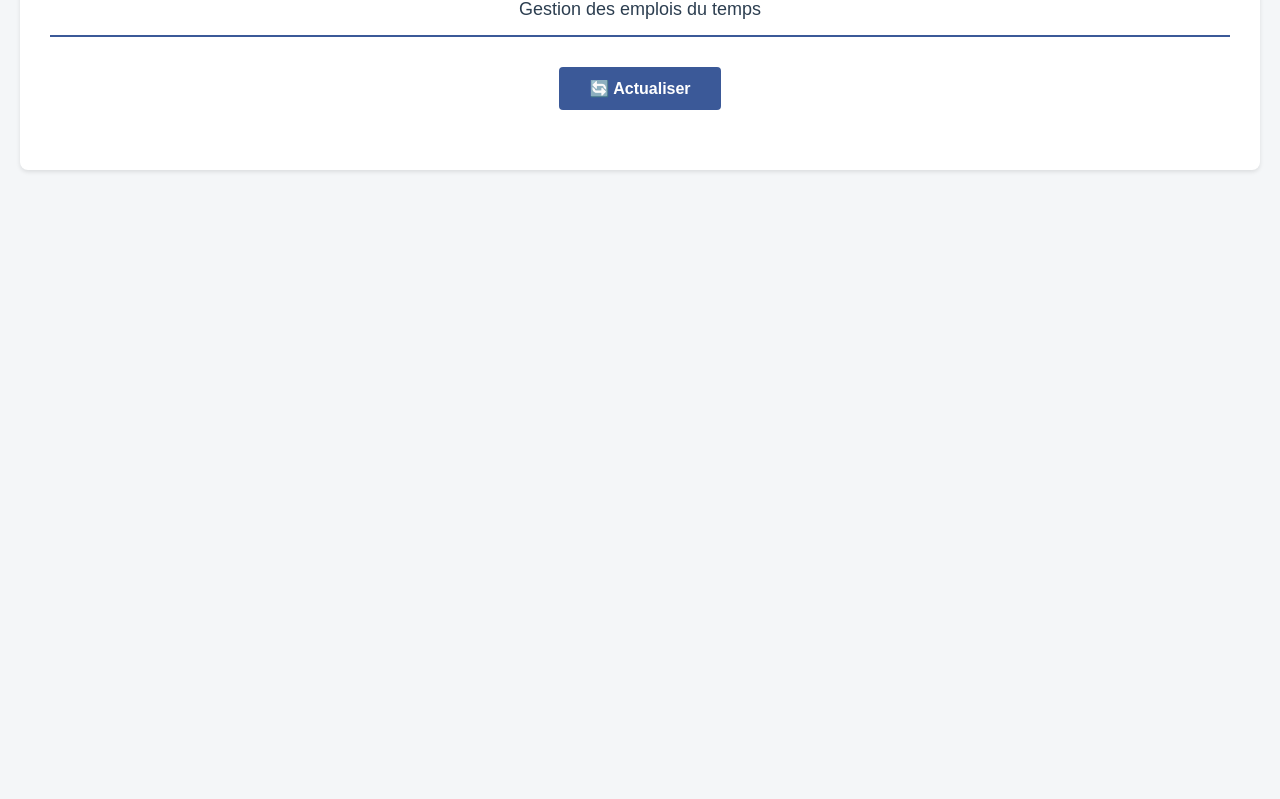
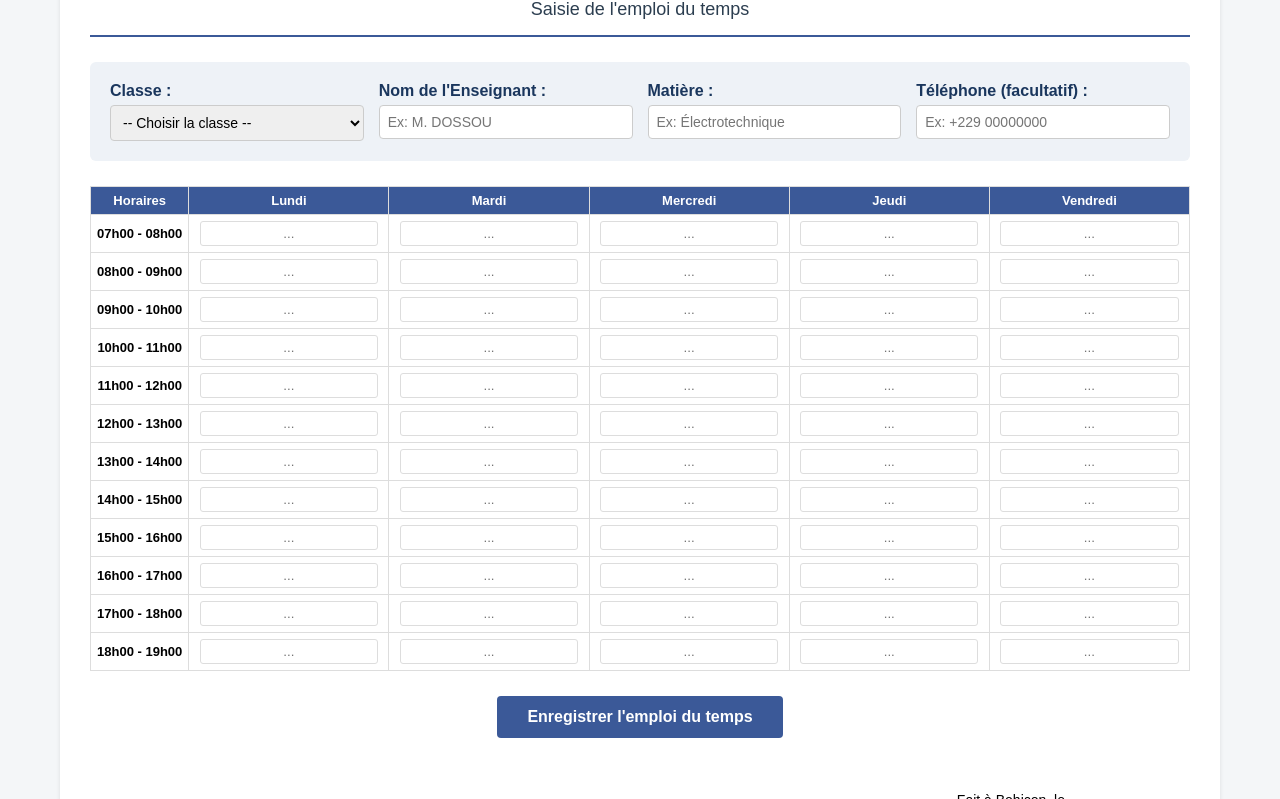
Before and after one commit to TuttoConMaria/emploi-du-temps, a website: page index.html in a window 1280 px wide. Shown: the part 84-883 px from the top of the page. Before the commit the page ends 800 px from the top, so only its background shows below. Drawn offline with Linux system fonts and the light colour scheme; no server answers.

Commit message:
Refactor index.html for schedule management
Updated the HTML structure and styles for the schedule management page, including form sections and table layout.

```diff
--- a/index.html
+++ b/index.html
@@ -3,35 +3,31 @@
 <head>
     <meta charset="UTF-8">
     <meta name="viewport" content="width=device-width, initial-scale=1.0">
-    <title>Gestion Emploi du Temps - CPET CATHOLIQUE SAINT JOSEPH BOHICON</title>
+    <title>Saisie Emploi du Temps - CPET CATHOLIQUE SAINT JOSEPH BOHICON</title>
     <style>
         body { font-family: Arial, sans-serif; background-color: #f4f6f8; margin: 20px; }
-        .container { max-width: 1200px; margin: 0 auto; background: white; padding: 30px; border-radius: 8px; box-shadow: 0 2px 4px rgba(0,0,0,0.1); }
+        .container { max-width: 1100px; margin: 0 auto; background: white; padding: 30px; border-radius: 8px; box-shadow: 0 2px 4px rgba(0,0,0,0.1); }
         .header { text-align: center; border-bottom: 2px solid #3b5998; padding-bottom: 15px; margin-bottom: 25px; }
         .header h1 { margin: 0; color: #1a365d; font-size: 24px; text-transform: uppercase; }
         .header h2 { margin: 5px 0 0 0; color: #2c3e50; font-size: 18px; font-weight: normal; }
 
-        .actions { text-align: center; margin-bottom: 25px; }
-        .btn-submit { background-color: #3b5998; color: white; padding: 12px 30px; font-size: 16px; font-weight: bold; border: none; border-radius: 4px; cursor: pointer; margin: 5px; }
+        .form-section { background: #eef2f7; padding: 20px; border-radius: 6px; margin-bottom: 25px; }
+        .form-grid { display: grid; grid-template-columns: repeat(auto-fit, minmax(200px, 1fr)); gap: 15px; }
+        .form-group { display: flex; flex-direction: column; }
+        .form-group label { font-weight: bold; margin-bottom: 5px; color: #1a365d; }
+        .form-group input, .form-group select { padding: 8px; border: 1px solid #ccc; border-radius: 4px; font-size: 14px; }
+
+        table { width: 100%; border-collapse: collapse; margin-top: 10px; }
+        th, td { border: 1px solid #ddd; text-align: center; padding: 6px; font-size: 13px; }
+        th { background-color: #3b5998; color: white; }
+        td input { width: 90%; padding: 4px; border: 1px solid #ddd; border-radius: 3px; text-align: center; }
+
+        .actions { text-align: center; margin-top: 25px; }
+        .btn-submit { background-color: #3b5998; color: white; padding: 12px 30px; font-size: 16px; font-weight: bold; border: none; border-radius: 4px; cursor: pointer; }
         .btn-submit:hover { background-color: #2c3e50; }
-        .btn-delete { background-color: #dc3545; }
-        .btn-delete:hover { background-color: #c82333; }
-        .btn-save { background-color: #28a745; }
-        .btn-save:hover { background-color: #218838; }
 
-        .schedule-list { margin-top: 20px; }
-        .schedule-item { background: #f9f9f9; padding: 20px; margin-bottom: 25px; border-radius: 6px; border-left: 4px solid #3b5998; }
-        .schedule-item h3 { margin: 0 0 15px 0; color: #1a365d; font-size: 18px; }
-        .schedule-item p { margin: 5px 0; font-size: 14px; }
-        .schedule-info { background: white; padding: 10px; margin-bottom: 15px; border-radius: 4px; }
-
-        table { width: 100%; border-collapse: collapse; margin: 15px 0; }
-        th, td { border: 1px solid #ddd; text-align: center; padding: 8px; font-size: 13px; }
-        th { background-color: #3b5998; color: white; }
-        td input { width: 95%; padding: 6px; border: 1px solid #ddd; border-radius: 3px; text-align: center; font-size: 12px; }
-
-        .schedule-actions { display: flex; gap: 10px; margin-top: 15px; }
-        .schedule-actions button { padding: 10px 20px; font-size: 14px; flex: 1; }
+        .signature-section { margin-top: 40px; float: right; text-align: center; min-width: 250px; }
+        .clear-float { clear: both; }
     </style>
 </head>
 <body>
@@ -39,14 +35,66 @@
 <div class="container">
     <div class="header">
         <h1>CPET CATHOLIQUE SAINT JOSEPH BOHICON</h1>
-        <h2>Gestion des emplois du temps</h2>
+        <h2>Saisie de l'emploi du temps</h2>
     </div>
 
-    <div class="actions">
-        <button class="btn-submit" onclick="loadSchedules()">🔄 Actualiser</button>
-    </div>
+    <form id="scheduleForm" onsubmit="saveSchedule(event)">
+        <div class="form-section">
+            <div class="form-grid">
+                <div class="form-group">
+                    <label for="className">Classe :</label>
+                    <select id="className" required>
+                        <option value="">-- Choisir la classe --</option>
+                        <option value="SECONDE F3">SECONDE F3</option>
+                        <option value="SECONDE F4">SECONDE F4</option>
+                        <option value="SECONDE MA">SECONDE MA</option>
+                        <option value="PREMIERE F3">PREMIERE F3</option>
+                        <option value="PREMIERE F4">PREMIERE F4</option>
+                        <option value="TERMINALE F3">TERMINALE F3</option>
+                        <option value="TERMINALE F4">TERMINALE F4</option>
+                    </select>
+                </div>
+                <div class="form-group">
+                    <label for="teacherName">Nom de l'Enseignant :</label>
+                    <input type="text" id="teacherName" placeholder="Ex: M. DOSSOU" required>
+                </div>
+                <div class="form-group">
+                    <label for="subject">Matière :</label>
+                    <input type="text" id="subject" placeholder="Ex: Électrotechnique" required>
+                </div>
+                <div class="form-group">
+                    <label for="phone">Téléphone (facultatif) :</label>
+                    <input type="text" id="phone" placeholder="Ex: +229 00000000">
+                </div>
+            </div>
+        </div>
 
-    <div class="schedule-list" id="scheduleList"></div>
+        <table>
+            <thead>
+                <tr>
+                    <th>Horaires</th>
+                    <th>Lundi</th>
+                    <th>Mardi</th>
+                    <th>Mercredi</th>
+                    <th>Jeudi</th>
+                    <th>Vendredi</th>
+                </tr>
+            </thead>
+            <tbody id="tableBody"></tbody>
+        </table>
+
+        <div class="actions">
+            <button type="submit" class="btn-submit">Enregistrer l'emploi du temps</button>
+        </div>
+
+        <!-- Signature officielle -->
+        <div class="signature-section">
+            <p style="font-size: 14px; margin-bottom: 5px;">Fait à Bohicon, le .........................</p>
+            <p style="font-weight: bold; font-size: 14px; color: #1a365d; margin-bottom: 50px;">Le Directeur Administratif et Financier,</p>
+            <p style="font-weight: bold; font-size: 15px; text-decoration: underline; color: #1a365d;">Père Edouard TONOU</p>
+        </div>
+        <div class="clear-float"></div>
+    </form>
 </div>
 
 <script>
@@ -58,120 +106,60 @@
         '16h00 - 17h00', '17h00 - 18h00', '18h00 - 19h00'
     ];
     const days = ['lundi', 'mardi', 'mercredi', 'jeudi', 'vendredi'];
+    const tbody = document.getElementById('tableBody');
 
-    // Charger et afficher tous les emplois
-    async function loadSchedules() {
-        try {
-            const res = await fetch(API_BASE_URL + '/api/schedules');
-            const schedules = await res.json();
-
-            const listDiv = document.getElementById('scheduleList');
-            listDiv.innerHTML = '';
-
-            if (schedules.length === 0) {
-                listDiv.innerHTML = '<p style="text-align:center; color:#999; padding:20px;">Aucun emploi du temps enregistré.</p>';
-                return;
-            }
-
-            schedules.forEach(schedule => {
-                const item = document.createElement('div');
-                item.className = 'schedule-item';
-
-                let tableHTML = '<table><thead><tr><th>Horaires</th>';
-                days.forEach(day => tableHTML += `<th>${day.charAt(0).toUpperCase() + day.slice(1)}</th>`);
-                tableHTML += '</tr></thead><tbody>';
-
-                hours.forEach(hour => {
-                    tableHTML += `<tr><td style="font-weight:bold;">${hour}</td>`;
-                    days.forEach(day => {
-                        const value = schedule.schedule && schedule.schedule[day] && schedule.schedule[day][hour] ? schedule.schedule[day][hour] : '';
-                        tableHTML += `<td><input type="text" id="edit-${schedule._id}-${day}-${hour}" value="${value}"></td>`;
-                    });
-                    tableHTML += '</tr>';
-                });
-
-                tableHTML += '</tbody></table>';
-
-                item.innerHTML = `
-                    <h3>${schedule.className} - ${schedule.teacherName}</h3>
-                    <div class="schedule-info">
-                        <p><strong>Matière :</strong> ${schedule.subject}</p>
-                        <p><strong>Téléphone :</strong> ${schedule.phone || 'Non fourni'}</p>
-                    </div>
-                    <p style="font-size: 12px; color: #666;"><em>Cliquez sur les heures pour modifier, puis cliquez "Sauvegarder"</em></p>
-                    ${tableHTML}
-                    <div class="schedule-actions">
-                        <button class="btn-submit btn-save" onclick="updateSchedule('${schedule._id}')">💾 Sauvegarder les modifications</button>
-                        <button class="btn-submit btn-delete" onclick="deleteSchedule('${schedule._id}')">🗑️ Supprimer cet emploi</button>
-                    </div>
-                `;
-                listDiv.appendChild(item);
-            });
-        } catch (err) {
-            console.error("Erreur de chargement :", err);
-            alert('Erreur lors du chargement des données.');
-        }
+    function buildTable() {
+        tbody.innerHTML = '';
+        hours.forEach(hour => {
+            const tr = document.createElement('tr');
+            tr.innerHTML = `<td style="font-weight:bold;">${hour}</td>` +
+                days.map(day => `<td><input type="text" name="${day}_${hour}" placeholder="..."></td>`).join('');
+            tbody.appendChild(tr);
+        });
     }
 
-    // Mettre à jour un emploi
-    async function updateSchedule(id) {
-        try {
-            const res = await fetch(API_BASE_URL + `/api/schedules/${id}`);
-            const schedule = await res.json();
+    buildTable();
 
-            // Récupérer les nouvelles valeurs du formulaire
-            const newSchedule = { ...schedule };
+    async function saveSchedule(event) {
+        event.preventDefault();
 
+        const className = document.getElementById('className').value;
+        const teacherName = document.getElementById('teacherName').value;
+        const subject = document.getElementById('subject').value;
+        const phone = document.getElementById('phone').value;
+
+        const schedule = {};
+        days.forEach(day => {
+            schedule[day] = {};
             hours.forEach(hour => {
-                if (!newSchedule.schedule) newSchedule.schedule = {};
-                days.forEach(day => {
-                    if (!newSchedule.schedule[day]) newSchedule.schedule[day] = {};
-                    const input = document.getElementById(`edit-${id}-${day}-${hour}`);
-                    if (input) {
-                        newSchedule.schedule[day][hour] = input.value;
-                    }
-                });
+                const input = document.querySelector(`input[name="${day}_${hour}"]`);
+                if (input) {
+                    schedule[day][hour] = input.value;
+                }
             });
+        });
 
-            const updateRes = await fetch(API_BASE_URL + `/api/schedules/${id}`, {
-                method: 'PUT',
-                headers: { 'Content-Type': 'application/json' },
-                body: JSON.stringify(newSchedule)
-            });
-
-            if (updateRes.ok) {
-                alert('Emploi du temps mis à jour avec succès !');
-                loadSchedules();
-            } else {
-                alert('Erreur lors de la modification.');
-            }
-        } catch (err) {
-            alert('Impossible de sauvegarder.');
-        }
-    }
-
-    // Supprimer un emploi
-    async function deleteSchedule(id) {
-        if (!confirm('Êtes-vous sûr de vouloir supprimer cet emploi du temps ?')) return;
+        const payload = { className, teacherName, subject, phone, schedule };
 
         try {
-            const res = await fetch(API_BASE_URL + `/api/schedules/${id}`, {
-                method: 'DELETE'
+            const res = await fetch(API_BASE_URL + '/api/schedules', {
+                method: 'POST',
+                headers: { 'Content-Type': 'application/json' },
+                body: JSON.stringify(payload)
             });
 
             if (res.ok) {
-                alert('Emploi du temps supprimé !');
-                loadSchedules();
+                alert('Emploi du temps enregistré avec succès !');
+                document.getElementById('scheduleForm').reset();
+                buildTable();
             } else {
-                alert('Erreur lors de la suppression.');
+                alert('Erreur lors de l\'enregistrement.');
             }
         } catch (err) {
-            alert('Impossible de supprimer.');
+            console.error(err);
+            alert('Impossible de contacter le serveur.');
         }
     }
-
-    // Charger au démarrage
-    loadSchedules();
 </script>
 
 </body>
```
